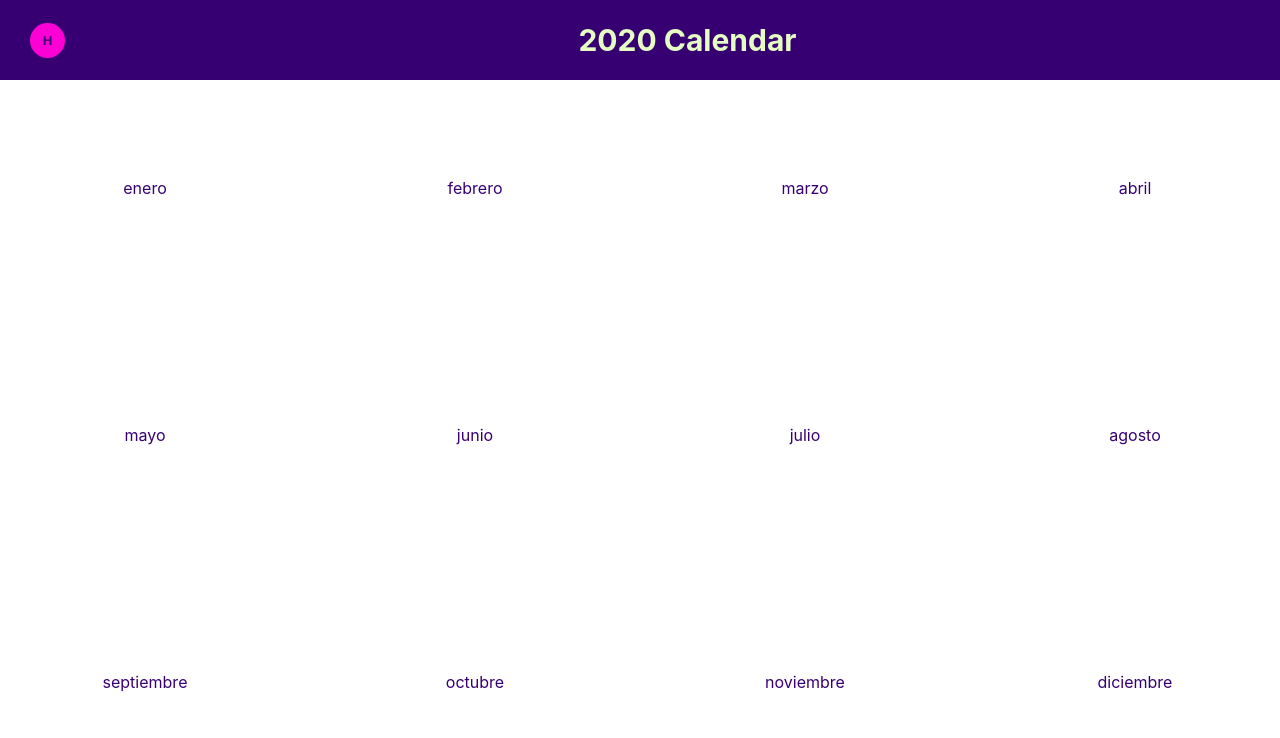
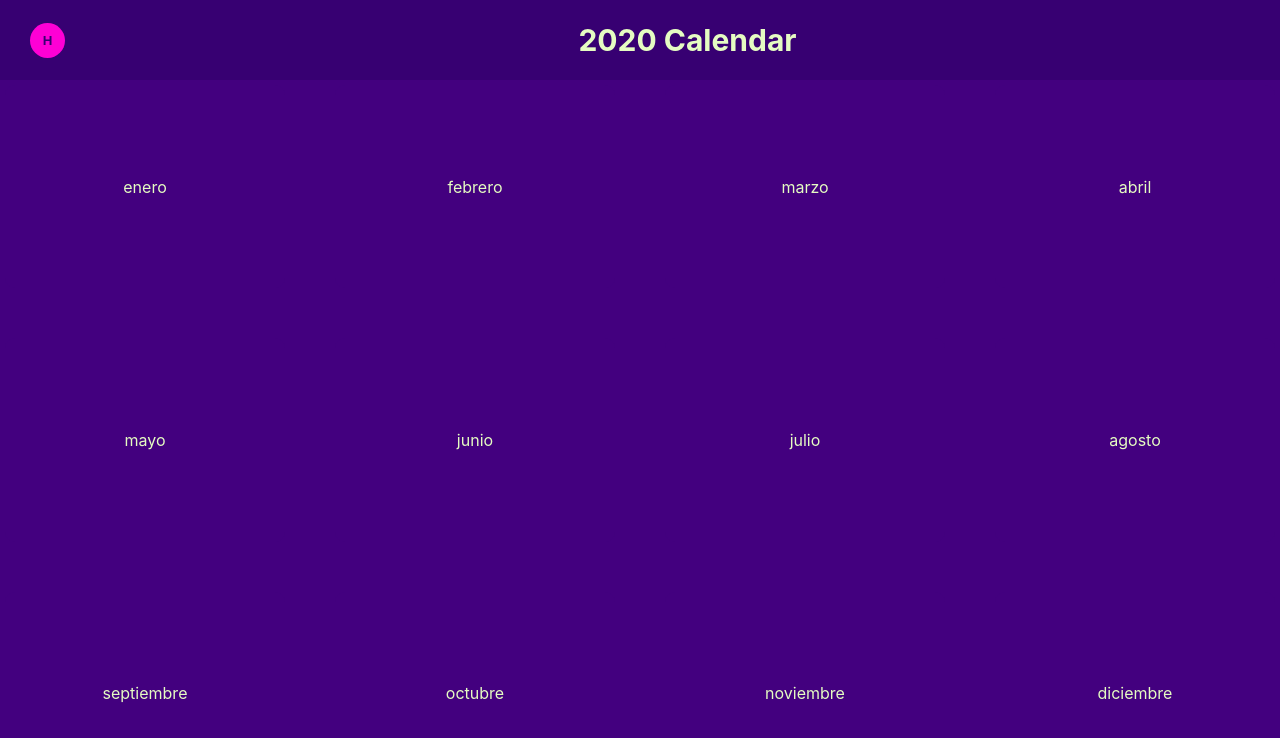
Before and after one commit to jmmzzei/redux-calendar, a React (Create React App) app: page / in a window 1280 px wide. Shown: the top 738 px of the page. Built offline with nearby package versions, Linux system fonts and the light colour scheme.

Commit message:
Fix layout height bug

```diff
--- a/src/components/CalendarStyled.js
+++ b/src/components/CalendarStyled.js
@@ -17,7 +17,8 @@ function createCSS(items) {
 }
 
 export const CalendarStyled = styled.section`
-  height: calc(100vh - 5rem - 5rem);
+  height: calc(100vh - 8rem);
+  background: var(--primary);
   margin: 0;
   padding: 0.5rem;
   display: grid;
--- a/src/components/MonthItemStyled.js
+++ b/src/components/MonthItemStyled.js
@@ -4,11 +4,11 @@ export const MonthItemStyled = styled.article`
   border-radius: 1rem;
   height: 100%;
   padding: 1rem;
-  margin: 0.5rem;
   display: flex;
   align-items: center;
   justify-content: center;
-  color: var(--dark);
+  color: var(--light);
+  background: var(--primary);
   opacity: 0;
 
   @keyframes app {
```
